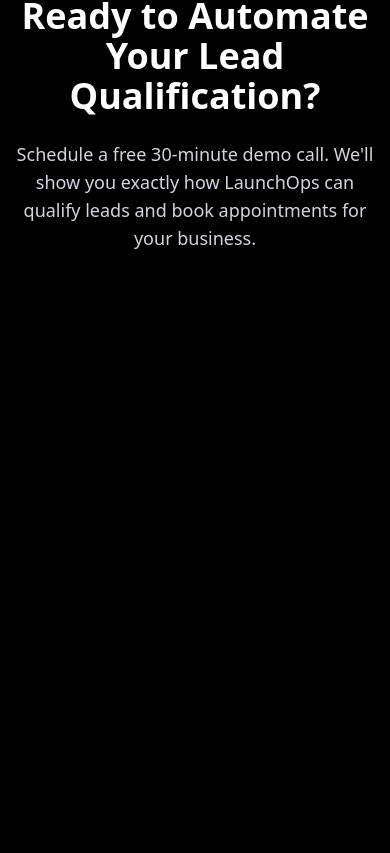
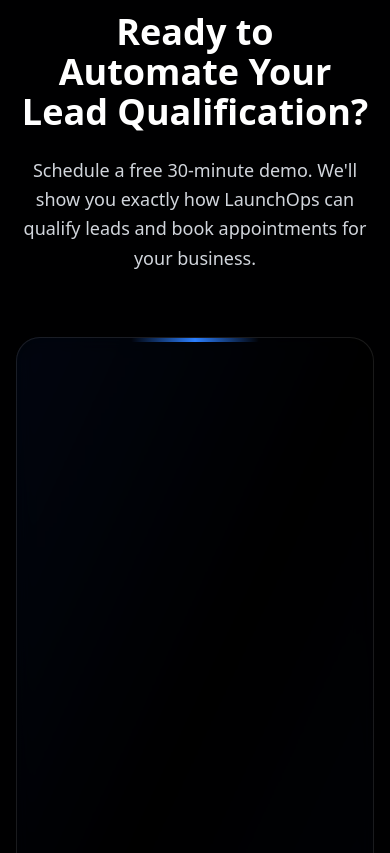
Before and after one commit to Abdulrahmansuleiman/LaunchopsAgency.com, a Next.js app: page / in a window 390 px wide. Shown: the part 1751-2604 px from the top of the page. Built offline with nearby package versions, Linux system fonts and the light colour scheme.

Commit message:
feat: enhance booking section with professional design
Update booking layout with gradient, spacing, and responsive design

Co-authored-by: abdulrahman suleiman <111637409+Abdulrahmansuleiman@users.noreply.github.com>

```diff
--- a/components/booking-section.tsx
+++ b/components/booking-section.tsx
@@ -1,20 +1,39 @@
 export function BookingSection() {
   return (
-    <section className="py-20 px-4">
-      <div className="max-w-4xl mx-auto">
-        <div className="text-center mb-12">
-          <h3 className="text-4xl md:text-5xl font-bold text-white mb-6">
+    <section className="py-24 px-4 md:px-6">
+      <div className="max-w-5xl mx-auto">
+        {/* Header Section */}
+        <div className="text-center mb-16">
+          <h3 className="text-4xl md:text-5xl font-bold text-white mb-6 text-balance">
             Ready to Automate Your Lead Qualification?
           </h3>
-          <p className="text-lg text-gray-300 mb-12 max-w-2xl mx-auto">
-            Schedule a free 30-minute demo call. We'll show you exactly how LaunchOps can qualify leads and book appointments for your business.
+          <p className="text-lg md:text-xl text-gray-300 max-w-2xl mx-auto leading-relaxed">
+            Schedule a free 30-minute demo. We&apos;ll show you exactly how LaunchOps can qualify leads and book appointments for your business.
           </p>
+        </div>
 
-          <div className="max-w-2xl mx-auto">
+        {/* Calendly Widget Container - Professional Box */}
+        <div className="relative">
+          {/* Background gradient effect */}
+          <div className="absolute inset-0 bg-gradient-to-br from-blue-600/10 via-transparent to-blue-600/5 rounded-3xl" />
+
+          {/* Professional container */}
+          <div className="relative bg-black/40 border border-white/10 rounded-3xl p-8 md:p-12 backdrop-blur-sm overflow-hidden">
+            {/* Top accent line */}
+            <div className="absolute top-0 left-1/2 -translate-x-1/2 w-32 h-1 bg-gradient-to-r from-transparent via-blue-500 to-transparent rounded-full" />
+
+            {/* Calendly Widget */}
+            <div className="flex justify-center">
+              <div className="w-full max-w-2xl">
                 <div
-              className="calendly-inline-widget"
+                  className="calendly-inline-widget rounded-2xl overflow-hidden"
                   data-url="https://calendly.com/launchops-automation/30min"
-              style={{ minWidth: '320px', height: '700px' }}
+                  style={{
+                    minWidth: '100%',
+                    height: '700px',
+                    display: 'flex',
+                    justifyContent: 'center'
+                  }}
                 />
                 <script
                   type="text/javascript"
@@ -24,6 +43,15 @@ export function BookingSection() {
               </div>
             </div>
           </div>
+        </div>
+
+        {/* Footer text */}
+        <div className="text-center mt-12">
+          <p className="text-gray-400 text-sm">
+            No credit card required • Instant confirmation • 30-minute discovery call
+          </p>
+        </div>
+      </div>
     </section>
   );
 }
```
Lines whose indentation alone changed are shown as unchanged.
